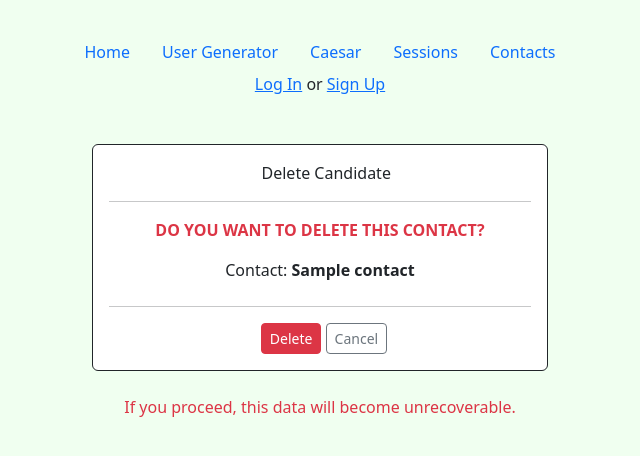
After one commit to KrisTof-er/django_project, a Django app: template apps/templates/contacts/contact_confirm_delete.html in a window 1280 px wide. The commit adds this page. Shown: the top 456 px of the page, without its empty margins (320-960 px from the left). Run offline with Django 4.2, Linux system fonts and the light colour scheme; the template is opened without the code that fills it: values that come from a table or form of the project are taken from there, others are empty; tables that the repository leaves empty hold one stand-in row (values such as "Sample post").

Commit message:
:stop_sign: Add contact deletion confirmation

```diff
--- /dev/null
+++ b/apps/templates/contacts/contact_confirm_delete.html
@@ -0,0 +1,38 @@
+{% extends "contacts/show_contacts.html" %}
+{% load static %}
+
+{% block favicon-href %}
+    {% static "images/contact-delete.html" %}
+{% endblock %}
+
+{% block content %}
+    <div class="text-center container mt-5" style="width: 30em;">
+        <div class="card p-3 border-dark">
+            <h6 class="modal-title">
+                <i class="fas fa-trash-alt"></i>&nbsp;&nbsp; Delete Candidate
+            </h6>
+            <hr>
+            <div class="text-danger"><i class="far fa-times-circle fa-5x mb-4 mt-2"></i></div>
+            <div class="text-danger">
+                <span><strong>DO YOU WANT TO DELETE THIS CONTACT?</strong></span>
+                <div class="text-dark mt-3 mb-2">
+                    Contact:
+                    <strong>
+{#                        {% if contact.avatar %}{{ contact.avatar }}{% endif %}#}
+                        {{ contact.contact_name }}
+                    </strong>
+                </div>
+            </div>
+            <hr>
+            <form method="post">
+                {% csrf_token %}
+                <input type="submit" value="Delete" class="btn btn-danger btn-sm ms-2">
+                <a href="{% url 'contacts:show_contacts' %}" class="btn btn-outline-secondary btn-sm">
+                    Cancel
+                </a>
+            </form>
+        </div>
+        <br>
+        <span class="text-danger">If you proceed, this data will become unrecoverable.</span>
+    </div>
+{% endblock %}
```
Also changed, not shown: apps/contacts/views/contact_delete_view.py (+14 -12 lines), apps/templates/contacts/create_contact.html (+3 -5 lines), apps/templates/contacts/show_contact_info.html (+10 -4 lines), apps/static/images/contact-delete.png (added).
